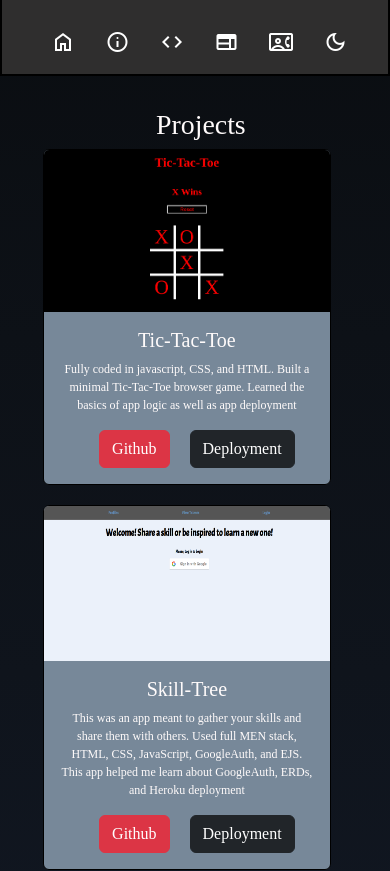
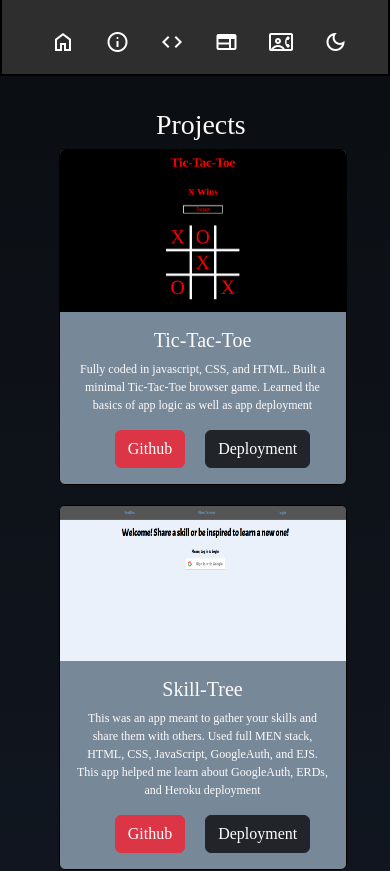
Before and after one commit to Erodri6z/Portfolio-2.0, a React (Create React App) app: page /Projects in a window 390 px wide. Shown: the top 871 px of the page. Built offline with nearby package versions, Linux system fonts and the light colour scheme; a web font is replaced by a local one.

Commit message:
add better responsiveness in mobile views

```diff
--- a/src/styles/project.scss
+++ b/src/styles/project.scss
@@ -15,7 +15,7 @@
 .projects{
   margin-left: 5%;
   display: grid;
-  grid-template-columns: repeat(3, 60vmin);
+  grid-template-columns: repeat(3, 50vmin);
   grid-gap: 20px;
   img {
     min-height: 155px;
@@ -43,9 +43,10 @@
     padding-left: 0px;
   }
   .projects {
-    margin-right: 12%;
-    margin-left: 11%;
-    grid-template-columns: repeat(1,3vmin);
+    // margin-right: 12%;
+    margin-left: 15%;
+    justify-content: left;
+    grid-template-columns: repeat(1, 0vmin);
     text-align: center;
   }
   .card{
@@ -67,7 +68,7 @@
 
 @media (min-width: 750px) and (max-width: 1100px){
   .projects {
-    margin-left: 100px;
-    grid-template-columns: repeat(2,60vmin);
+    margin-left: 50px;
+    grid-template-columns: repeat(2,50vmin);
   }
 }
```
